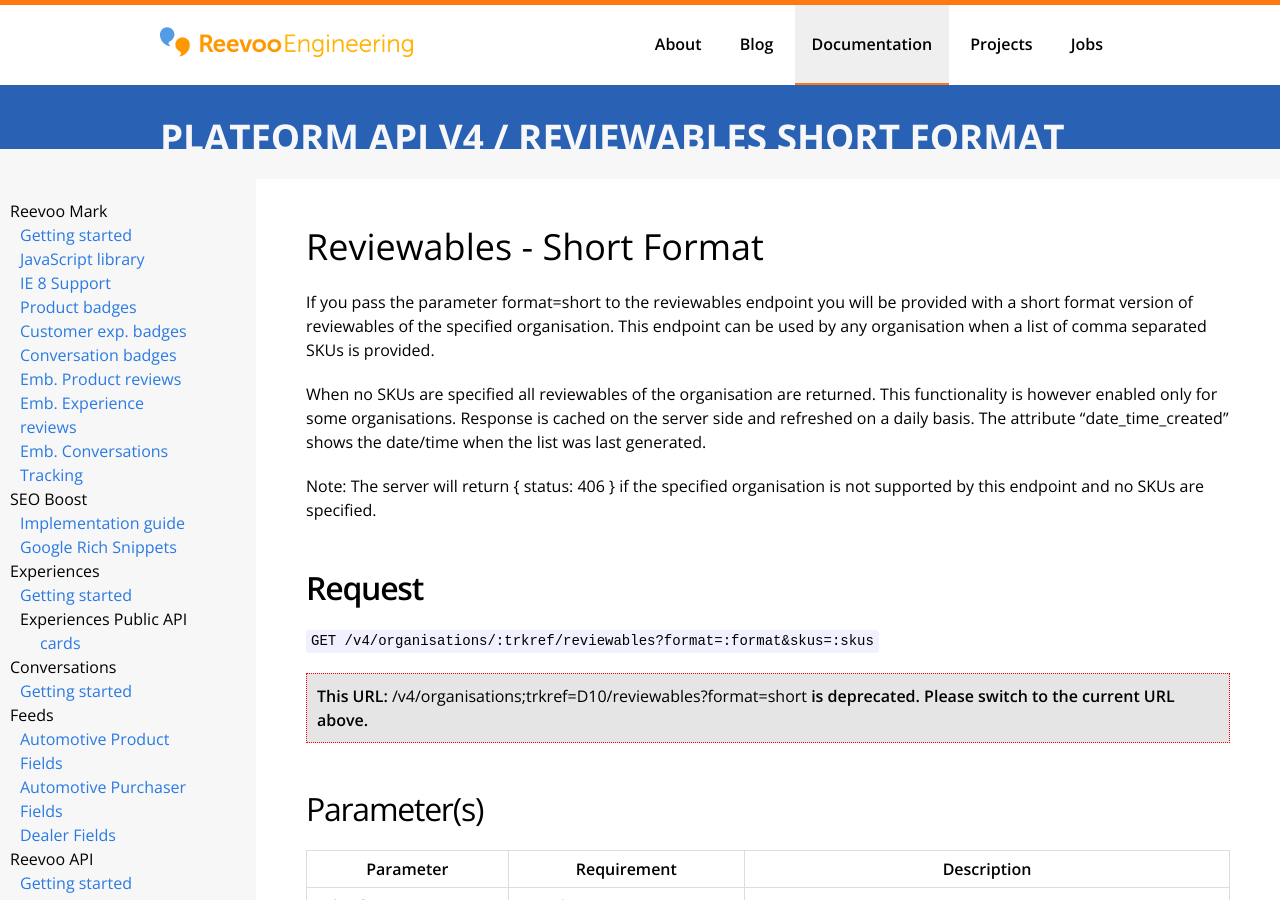
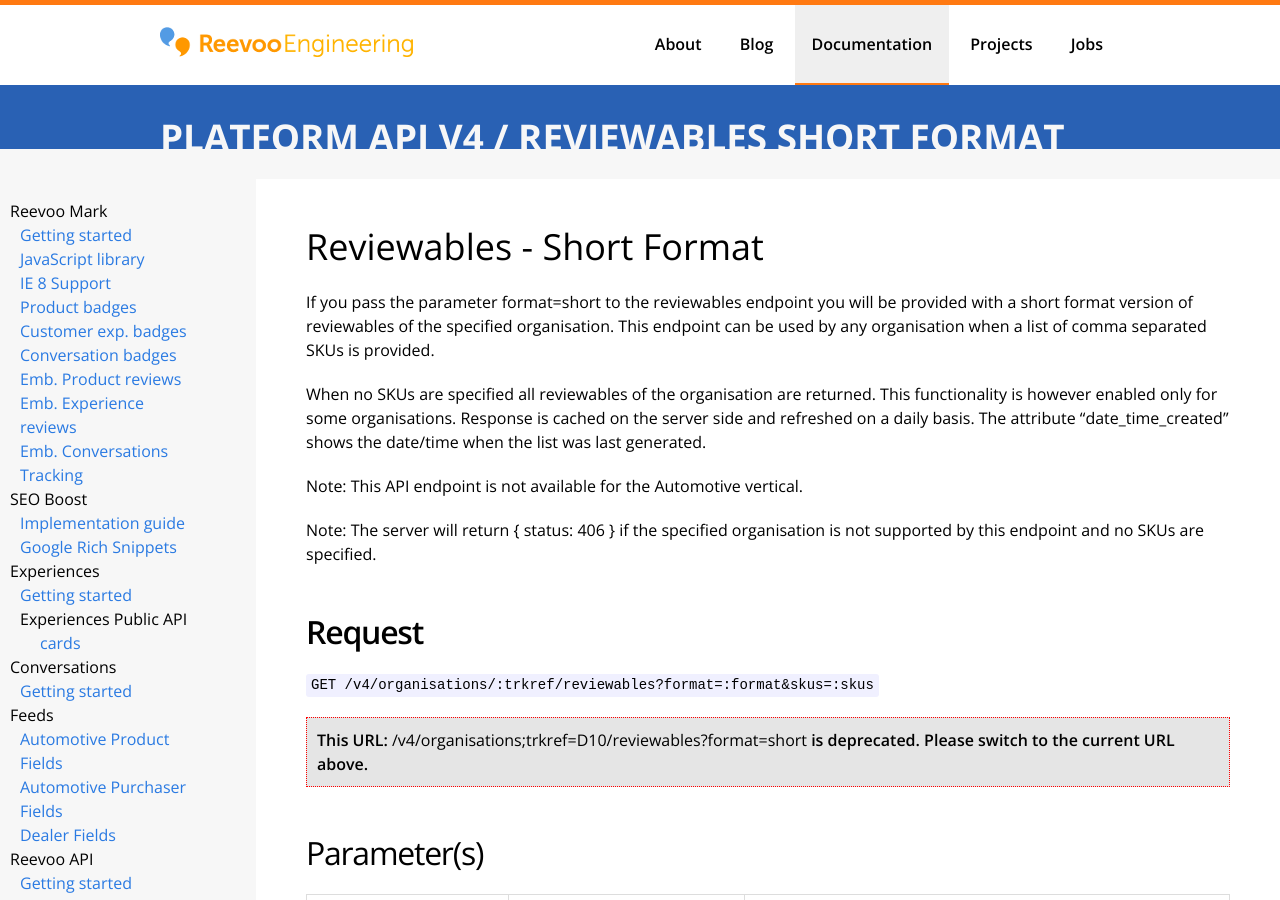
Before and after one commit to reevoo/reevoo.github.io, a Jekyll site: the page built from docs/reevooapi/reviewable/reviewable-short-format-list.markdown, in a window 1280 px wide and 900 px high. Built offline with Jekyll 4.4.1, drawn with Linux system fonts in a browser that asks for light colours.

Commit message:
[PROD-3463] Add note for endpoint not being available for automotive

```diff
--- a/docs/reevooapi/reviewable/reviewable-short-format-list.markdown
+++ b/docs/reevooapi/reviewable/reviewable-short-format-list.markdown
@@ -17,6 +17,8 @@
 This functionality is however enabled only for some organisations. Response is cached on the
 server side and refreshed on a daily basis. The attribute "date_time_created" shows the
 date/time when the list was last generated.
+
+Note: This API endpoint is not available for the Automotive vertical.
 
 Note: The server will return { status: 406 } if the specified organisation is not supported
 by this endpoint and no SKUs are specified.
```
